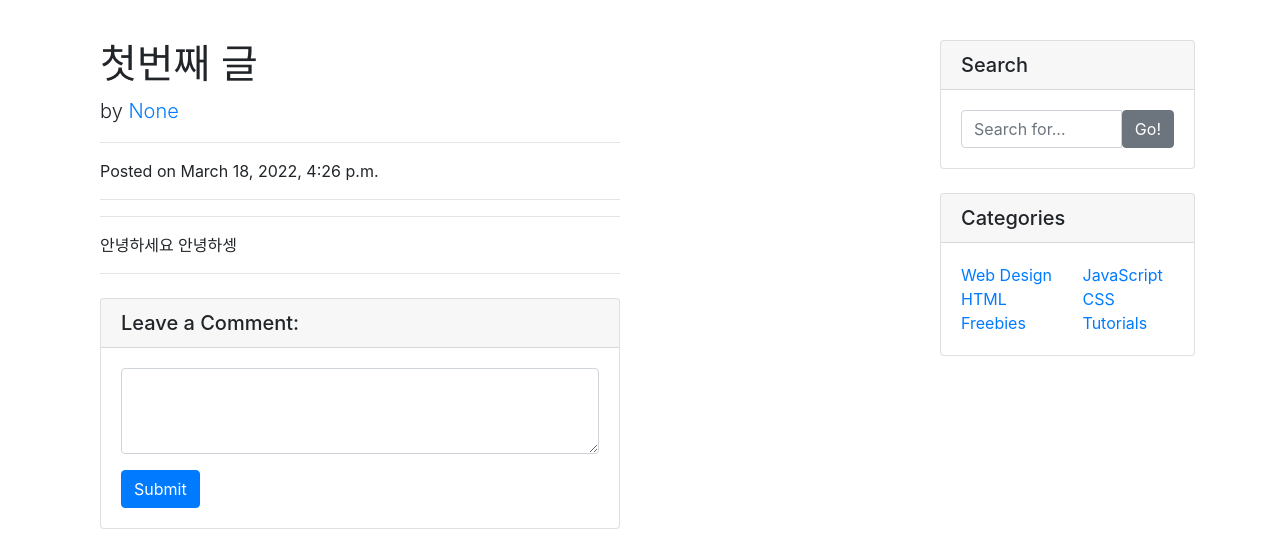
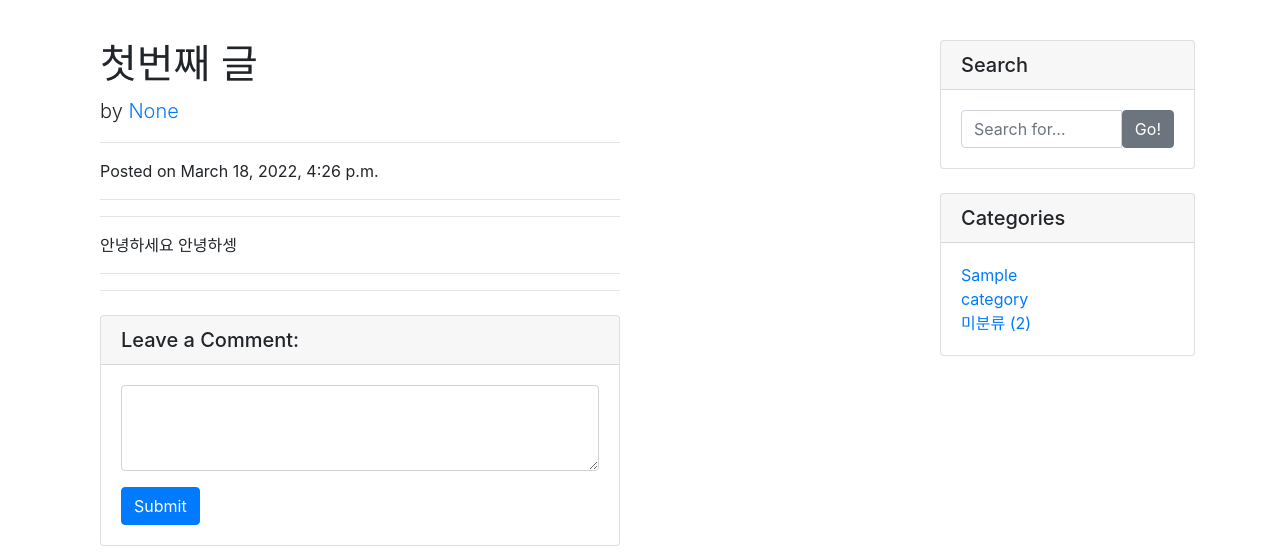
Before and after one commit to younghyun-na/Django, a Django app: page /blog/1/ in a window 1280 px wide. Shown: the part 56-610 px from the top of the page. Run offline with Django 4.2, Linux system fonts and the light colour scheme; data comes from the database, SQL or seed files in the repository; tables that the repository leaves empty hold one stand-in row (values such as "Sample post"); some libraries are stand-ins or nearby versions.

```diff
--- a/blog/models.py
+++ b/blog/models.py
@@ -3,7 +3,16 @@ import os
 from django.db import models
 from django.contrib.auth.models import User
 
-# Create your models here.
+class Tag(models.Model):
+    name = models.CharField(max_length=50)
+    slug = models.SlugField(max_length=200, unique=True, allow_unicode=True)
+
+    def __str__(self):
+        return self.name
+
+    def get_absolute_url(self):
+        return f'/blog/tag/{self.slug}/'
+
 class Category(models.Model):
     name = models.CharField(max_length=50, unique=True)
     slug = models.SlugField(max_length=200, unique=True, allow_unicode=True)  # url에 들어갈 수 없는 문자들 지원
@@ -11,8 +20,12 @@ class Category(models.Model):
     def __str__(self):
         return self.name
 
+    # 카테고리로 가는 링크 만들기
+    def get_absolute_url(self):
+        return f'/blog/category/{self.slug}/'
+
     class Meta:   # override
-        verbose_name_plural : 'Categories'
+        verbose_name_plural = 'Categories'
 
 class Post(models.Model):
     title = models.CharField(max_length=30)
@@ -26,10 +39,13 @@ class Post(models.Model):
     updated_at = models.DateTimeField(auto_now=True)
 
     author = models.ForeignKey(User, null=True, on_delete=models.SET_NULL)
+    # 모델과 카테고리 연결하기
+    category = models.ForeignKey(Category, null=True, blank=True, on_delete=models.SET_NULL)
 
     def __str__(self):
         return f'[{self.pk}]{self.title} : {self.author}'
 
+    # 각각의 글로 가는 링크 만들기
     def get_absolute_url(self):
         return f'/blog/{self.pk}/'
 
--- a/blog/templates/blog/base.html
+++ b/blog/templates/blog/base.html
@@ -73,27 +73,14 @@
                         <div class="row">
                             <div class="col-lg-6">
                                 <ul class="list-unstyled mb-0">
+                                    {% for c in categories %}
+                                        <li>
+                                            <a href="{{ c.get_absolute_url }}">{{ c.name }} </a>
+                                        </li>
+                                    {% endfor %}
+
                                     <li>
-                                        <a href="#">Web Design</a>
-                                    </li>
-                                    <li>
-                                        <a href="#">HTML</a>
-                                    </li>
-                                    <li>
-                                        <a href="#">Freebies</a>
-                                    </li>
-                                </ul>
-                            </div>
-                            <div class="col-lg-6">
-                                <ul class="list-unstyled mb-0">
-                                    <li>
-                                        <a href="#">JavaScript</a>
-                                    </li>
-                                    <li>
-                                        <a href="#">CSS</a>
-                                    </li>
-                                    <li>
-                                        <a href="#">Tutorials</a>
+                                        <a href="/blog/category/no-category">미분류 ({{ no_category_post_count }})</a>
                                     </li>
                                 </ul>
                             </div>
--- a/blog/templates/blog/post_detail.html
+++ b/blog/templates/blog/post_detail.html
@@ -36,6 +36,16 @@
             <a href="{{ post.attached_file.url }}" type="button" class="btn btn-secondary" download>첨부 파일 다운로드</a>
             {{ post.get_file_name }}  <!--함수 여도 () X>
         {% endif %}
+        <hr>
+            {% if p.tags.exists %}
+            <br />
+            <i class = "fas fa-tags"></i>
+            {% for tag in p.tags.iterator %}
+                <a href = {{ tag.get_absolute_url }}>{{ tag }} </a>
+                {% endfor %}
+                <br />
+                <br />
+            {% endif %}
         <hr>
 
         <!-- Comments Form -->
--- a/blog/urls.py
+++ b/blog/urls.py
@@ -4,6 +4,7 @@ from . import views
 urlpatterns = [
     path('', views.PostList.as_view()),
     path('<int:pk>/', views.PostDetail.as_view()),
+    path('category/<str:slug>/', views.show_category_posts)  # 카테고리로 가는 url
     # path('', views.index),
     # path('<int:pk>/', views.single_post_page),    // <자료형:변수명>
     # path('<int:pk>/', views.PostDetail)
--- a/blog/views.py
+++ b/blog/views.py
@@ -1,6 +1,6 @@
 from django.shortcuts import render
 from django.views.generic import ListView, DetailView
-from .models import Post
+from .models import Post, Category
 
 
 # Create your views here.
@@ -30,6 +30,45 @@ from .models import Post
 # ListView는 (모델명) _list.html을 템플릿으로 인지
 class PostList(ListView):
     model = Post
+    ordering = '-pk'
+
+    # CBV에서 추가로 넘겨주고 싶은 context가 있을 때
+    # 추가하고 싶은 요소를 context 딕셔너리에 담아 템플릿으로 보내기
+    def get_context_data(self, *, object_list=None, **kwargs):
+        context = super(PostList, self).get_context_data()
+        context['categories'] = Category.objects.all()
+        context['no_category_post_count'] = Post.objects.filter(category=None).count()
+
+        return context
 
 class PostDetail(DetailView):
     model = Post
+
+    def get_context_data(self, *, object_list=None, **kwargs):
+        context = super(PostDetail, self).get_context_data()
+        context['categories'] = Category.objects.all()
+        context['no_category_post_count'] = Post.objects.filter(category=None).count()
+
+        return context
+
+
+def show_category_posts(request, slug):
+    # 미분류로 갈 링크
+    if slug == 'no-category':
+        category = "미분류"
+        post_list = Post.objects.filter(category=None)
+    else:
+        category = Category.objects.get(slug=slug)
+        post_list = Post.objects.filter(category=category)
+    context = {
+        'categories': Category.objects.all(),
+        'no_category_post_count': Post.objects.filter(category=None).count(),
+        'category': category,
+        'post_list': post_list
+    }
+
+    return render(
+        request,
+        'blog/post_list.html',
+        context
+    )
```
Also changed, not shown: blog/admin.py (+7 -2 lines), blog/templates/blog/post_list.html (+13 -1 lines).
